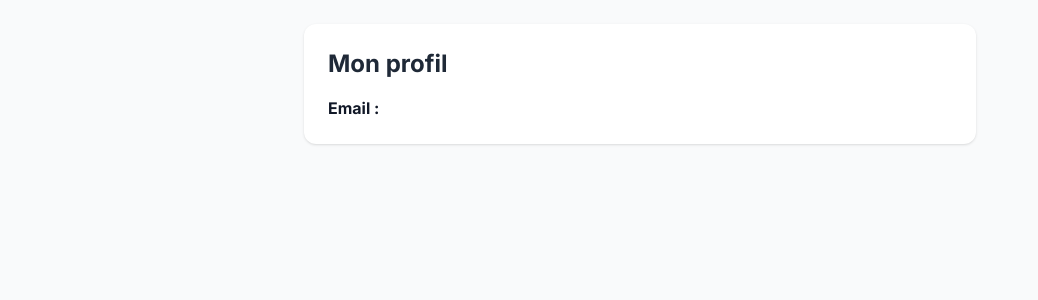
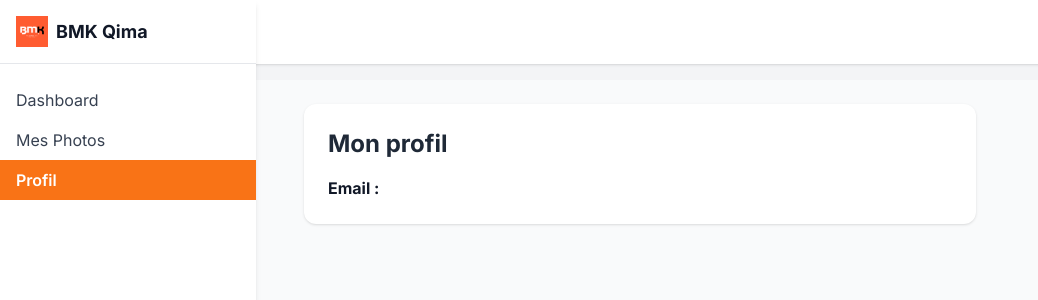
Before and after one commit to meridane/bmk-qima-parc, a Next.js app: page /profile in a window 1280 px wide. Shown: the top 300 px of the page, without its empty margins (0-1038 px from the left). Built offline with nearby package versions, Linux system fonts and the light colour scheme; no server answers.

Commit message:
Update page.tsx

```diff
--- a/app/profile/page.tsx
+++ b/app/profile/page.tsx
@@ -2,6 +2,7 @@
 
 import { useEffect, useState } from 'react';
 import { supabase } from '@/lib/supabase';
+import SidebarWrapper from '@/components/SidebarWrapper';
 
 export default function ProfileClient() {
   const [user, setUser] = useState<any>(null);
@@ -67,6 +68,7 @@ export default function ProfileClient() {
   };
 
   return (
+    <SidebarWrapper>
       <div className="min-h-screen p-6 bg-gray-50 text-gray-900">
         <div className="max-w-2xl mx-auto bg-white p-6 rounded-xl shadow">
           <h1 className="text-2xl font-bold mb-4">Mon profil</h1>
@@ -105,5 +107,6 @@ export default function ProfileClient() {
           )}
         </div>
       </div>
+    </SidebarWrapper>
   );
 }
```
Lines whose indentation alone changed are shown as unchanged.
